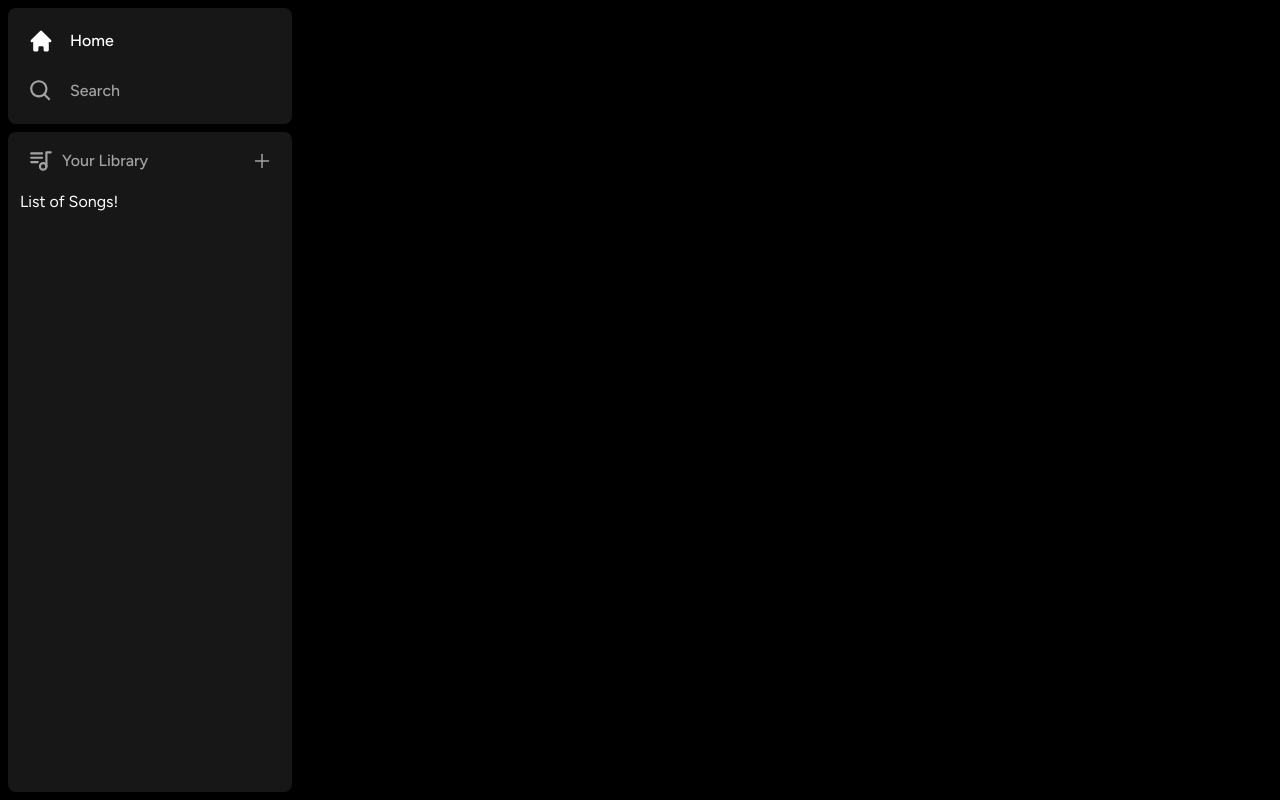
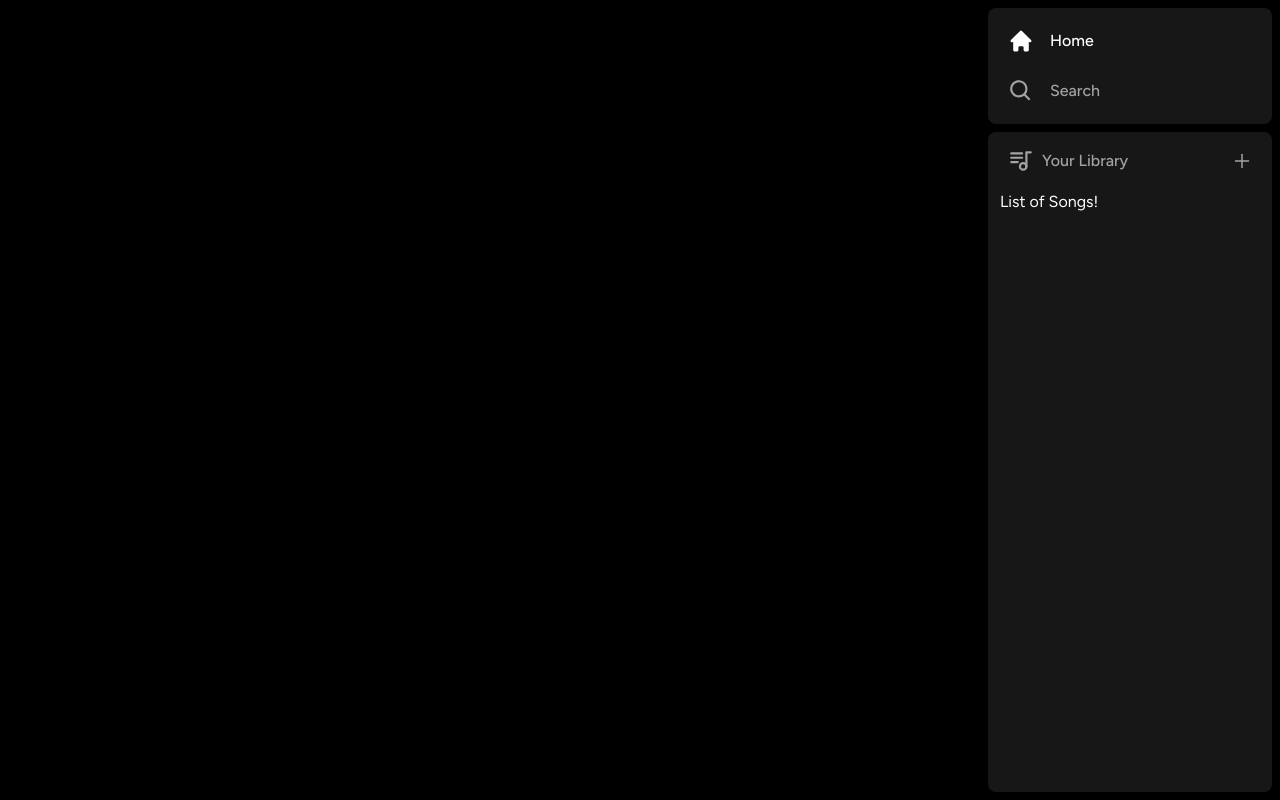
Before and after one commit to ThatRandomGuy09/Ctrl-Alt-Del, a Next.js app: page / in a window 1280 px wide. Built offline with nearby package versions, Linux system fonts and the light colour scheme.

Commit message:
Update Sidebar.tsx
shifting it to the right side

```diff
--- a/components/Sidebar.tsx
+++ b/components/Sidebar.tsx
@@ -41,6 +41,7 @@ const Sidebar = ({ children }: SidebarProps) => {
       className={twMerge(`
         flex
         h-full
+        flex-row-reverse
         `
       )}
     >
```
